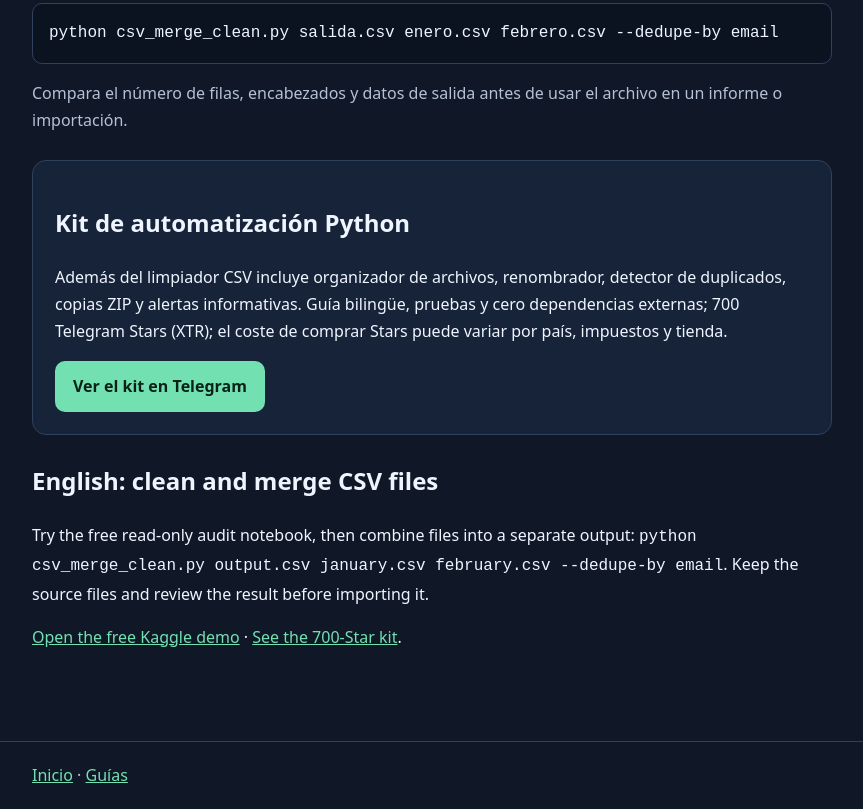
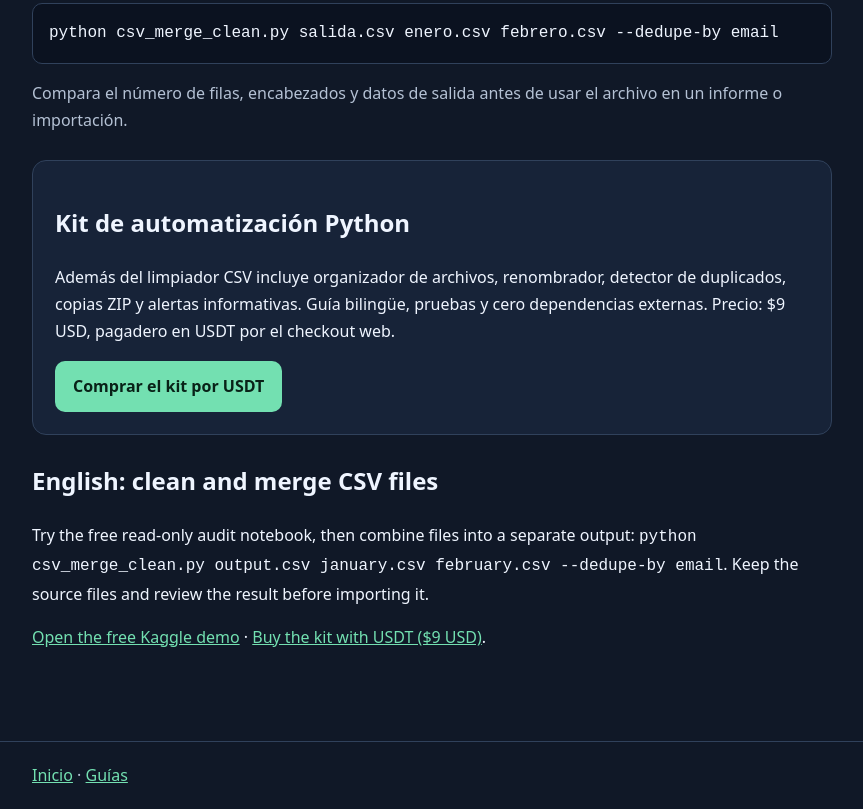
Before and after one commit to julianviejo28-lab/python-automation-pro-kit, a plain HTML site: page limpiar-csv-python.html in a window 1280 px wide. Shown: the part 889-1698 px from the top of the page, without its empty margins (208-1071 px from the left). Drawn offline with Linux system fonts and the light colour scheme.

Commit message:
Use live USDT checkout and remove unavailable Telegram purchase links

```diff
--- a/limpiar-csv-python.html
+++ b/limpiar-csv-python.html
@@ -31,13 +31,13 @@
       <p class="muted">Compara el número de filas, encabezados y datos de salida antes de usar el archivo en un informe o importación.</p>
       <section class="card">
         <h2>Kit de automatización Python</h2>
-        <p>Además del limpiador CSV incluye organizador de archivos, renombrador, detector de duplicados, copias ZIP y alertas informativas. Guía bilingüe, pruebas y cero dependencias externas; 700 Telegram Stars (XTR); el coste de comprar Stars puede variar por país, impuestos y tienda.</p>
-        <a class="button" href="https://t.me/Julian_sniper_bot?start=seo">Ver el kit en Telegram</a>
+        <p>Además del limpiador CSV incluye organizador de archivos, renombrador, detector de duplicados, copias ZIP y alertas informativas. Guía bilingüe, pruebas y cero dependencias externas. Precio: $9 USD, pagadero en USDT por el checkout web.</p>
+        <a class="button" href="./checkout.html?product=kit">Comprar el kit por USDT</a>
       </section>
       <section lang="en">
         <h2>English: clean and merge CSV files</h2>
         <p>Try the free read-only audit notebook, then combine files into a separate output: <code>python csv_merge_clean.py output.csv january.csv february.csv --dedupe-by email</code>. Keep the source files and review the result before importing it.</p>
-        <p><a href="https://www.kaggle.com/code/salmaviejo/csv-audit-with-python-missing-cells-and-duplicates">Open the free Kaggle demo</a> · <a href="https://t.me/Julian_sniper_bot?start=seo">See the 700-Star kit</a>.</p>
+        <p><a href="https://www.kaggle.com/code/salmaviejo/csv-audit-with-python-missing-cells-and-duplicates">Open the free Kaggle demo</a> · <a href="./checkout.html?product=kit">Buy the kit with USDT ($9 USD)</a>.</p>
       </section>
     </article>
   </main>
```
